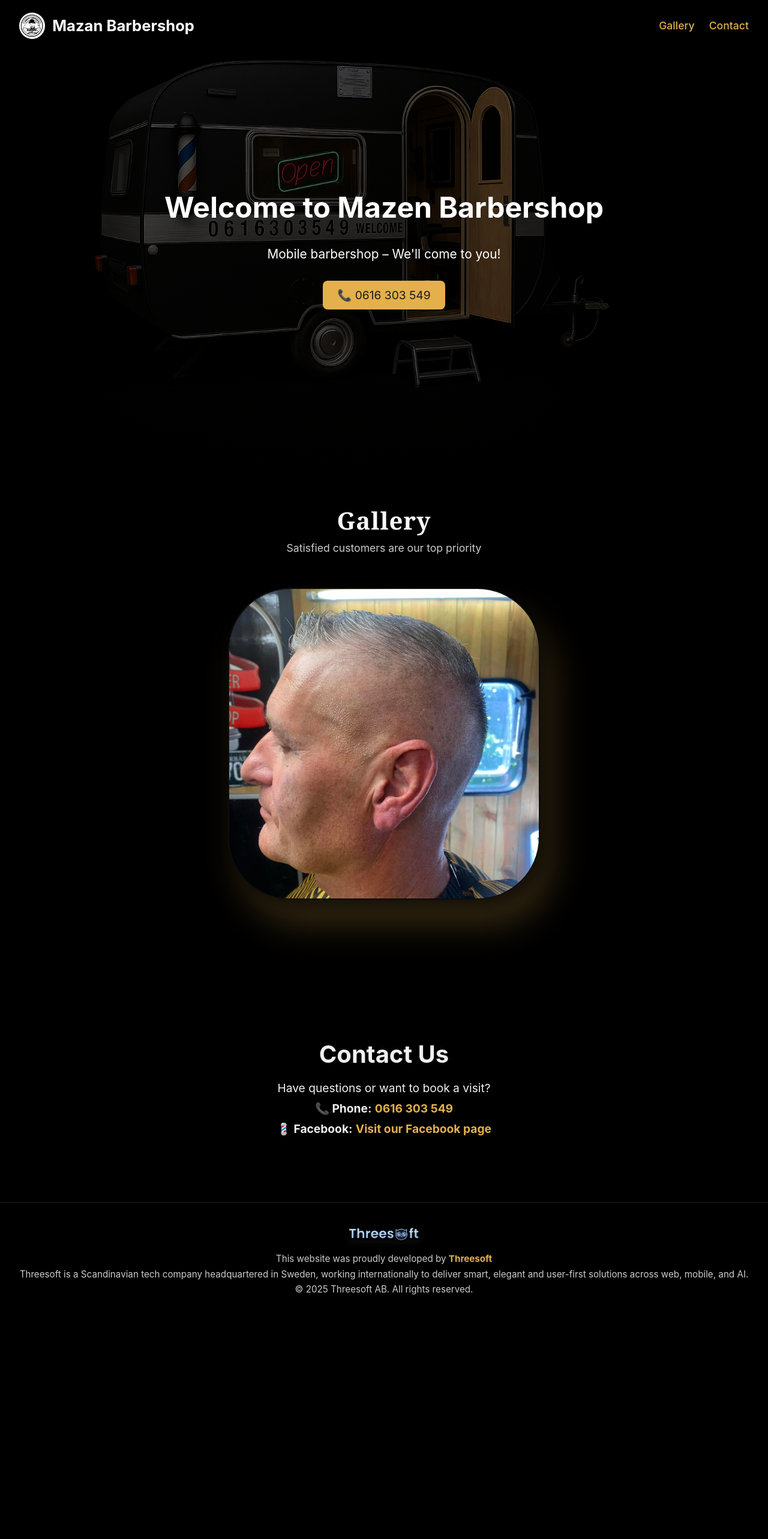
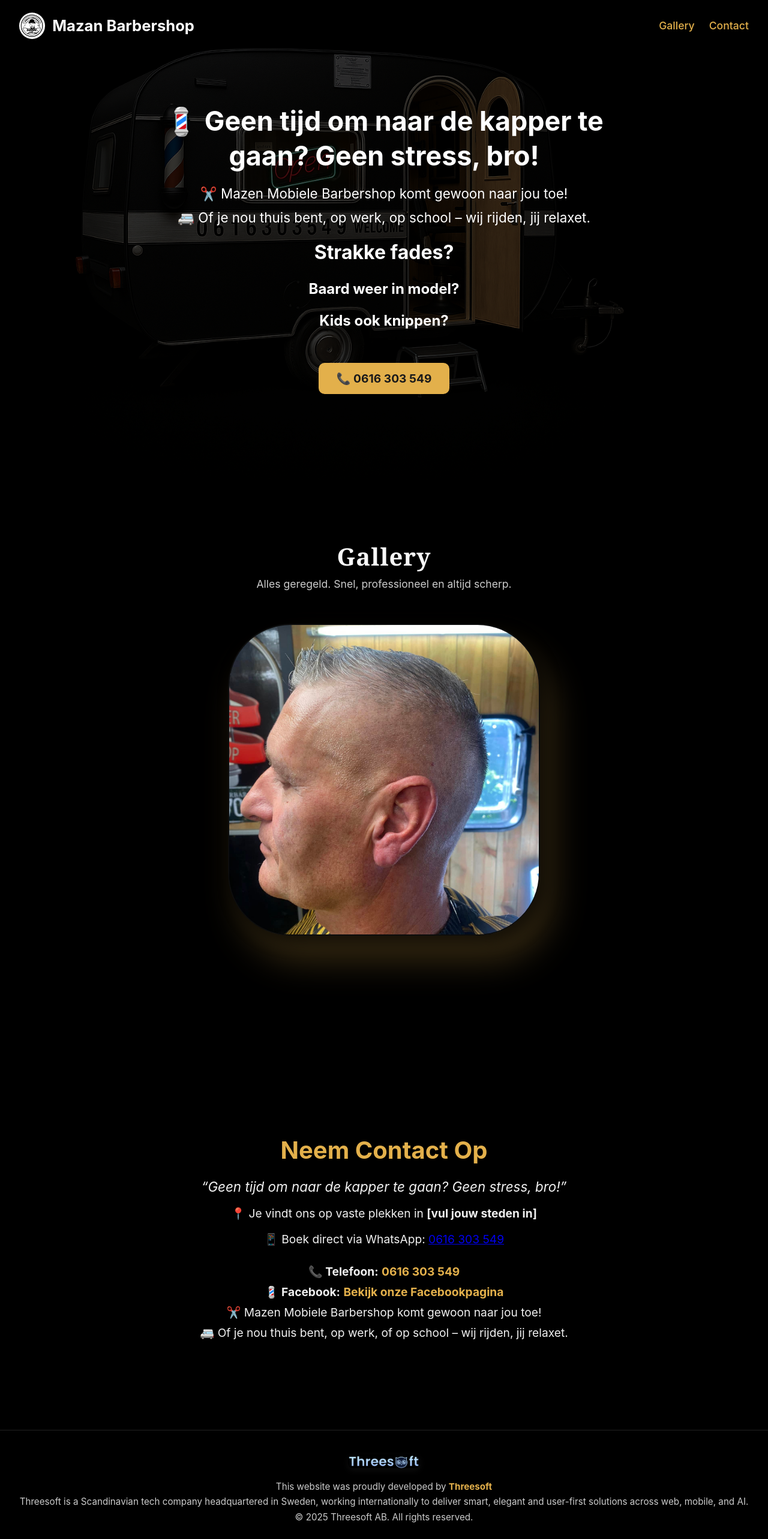
Before and after one commit to AryaEisa/mezanbarbershop, a React (Create React App) app: page / in a window 1280 px wide. Shown: the top 2566 px of the page at 60% size. Before the commit the page ends 2204 px from the top, so only its background shows below. Built offline with nearby package versions, Linux system fonts and the light colour scheme.

Commit message:
update language

```diff
--- a/src/components/css/Contact.css
+++ b/src/components/css/Contact.css
@@ -1,17 +1,34 @@
 .contact-container {
- background: black;
+  background: #000;
   color: #f0f0f0;
-  padding: 100px 20px;
+  padding: 80px 20px;
   text-align: center;
-  min-height: auto;
+  box-sizing: border-box;
 }
 
 .contact-container h2 {
   font-size: 2.5rem;
   margin-bottom: 20px;
+  color: #e3b04b;
 }
 
-.contact-container p {
+.contact-container .slogan {
+  font-size: 1.4rem;
+  font-style: italic;
+  margin-bottom: 10px;
+}
+
+.contact-container .locations,
+.contact-container .whatsapp {
+  font-size: 1.2rem;
+  margin-bottom: 10px;
+}
+
+.contact-info {
+  margin-top: 30px;
+}
+
+.contact-info p {
   font-size: 1.2rem;
   margin: 10px 0;
 }
@@ -25,3 +42,17 @@
 .contact-info a:hover {
   text-decoration: underline;
 }
+
+/* Mobile responsiveness */
+@media (max-width: 768px) {
+  .contact-container h2 {
+    font-size: 2rem;
+  }
+
+  .contact-container .slogan,
+  .contact-container .locations,
+  .contact-container .whatsapp,
+  .contact-info p {
+    font-size: 1rem;
+  }
+}
--- a/src/components/css/HomePage.css
+++ b/src/components/css/HomePage.css
@@ -1,54 +1,115 @@
+/* === HEMSEKTION MED BILD === */
 .home {
   width: 100%;
   height: 100vh;
-  background-color: black;
-  background-image: url('../../images/van.png'); /* Endast om du inte sätter det inline */
-  background-position: center center; /* Centrerar bilden horisontellt + vertikalt */
+  background-color: #000;
+  background-image: url('../../images/van.png');
+  background-position: center center;
   background-repeat: no-repeat;
-  background-size: contain; /* Visa hela bilden utan att beskära */
+  background-size: cover;
   display: flex;
   justify-content: center;
   align-items: center;
   position: relative;
+  overflow: hidden;
 }
 
-
+/* === MÖRK OVERLAY === */
 .overlay {
   position: absolute;
   top: 0;
   left: 0;
   width: 100%;
   height: 100%;
-  background: rgba(0, 0, 0, 0.61); /* mörk overlay */
+  background: rgba(0, 0, 0, 0.7);
   display: flex;
-  flex-direction: column;
   justify-content: center;
   align-items: center;
-  color: white;
   text-align: center;
-  padding: 20px;
+  padding: 2rem;
+  box-sizing: border-box;
+  color: #ffffff;
 }
 
-.overlay h1 {
-  font-size: 3rem;
-  margin-bottom: 1rem;
+/* === TEXTBOX FÖR INNEHÅLL === */
+.text-box {
+  max-width: 850px;
+  margin: 0 auto;
+  padding: 1.5rem;
 }
 
-.overlay p {
-  font-size: 1.3rem;
-  margin-bottom: 2rem;
+.text-box h1 {
+  font-size: 2.8rem;
+  margin-bottom: 1.2rem;
+  line-height: 1.3;
 }
 
+.text-box ul {
+  list-style: none;
+  padding: 0;
+  margin: 0 0 1.5rem;
+}
+
+.text-box ul li {
+  font-size: 1.4rem;
+  margin-bottom: 0.8rem;
+}
+
+.text-box h2 {
+  font-size: 2rem;
+  margin-top: 1rem;
+}
+
+.text-box h3 {
+  font-size: 1.5rem;
+  margin-top: 0.5rem;
+}
+
+/* === CALL TO ACTION KNAPP === */
 .call-now {
+  display: inline-block;
+  margin-top: 2rem;
   font-size: 1.2rem;
   background-color: #e3b04b;
   color: #1a1a1a;
-  padding: 12px 24px;
-  border-radius: 8px;
+  padding: 14px 30px;
+  border-radius: 10px;
   text-decoration: none;
-  transition: background-color 0.3s ease;
+  font-weight: bold;
+  transition: background-color 0.3s ease, transform 0.2s ease;
 }
 
 .call-now:hover {
   background-color: #f5c062;
+  transform: scale(1.05);
 }
+
+/* === SEKTIONSSTIL (galleri, kontakt osv.) === */
+.section {
+  padding: 60px 20px;
+  background-color: #000000;
+}
+
+/* === RESPONSIV DESIGN === */
+@media (max-width: 768px) {
+  .text-box h1 {
+    font-size: 2rem;
+  }
+
+  .text-box ul li {
+    font-size: 1.2rem;
+  }
+
+  .text-box h2 {
+    font-size: 1.5rem;
+  }
+
+  .text-box h3 {
+    font-size: 1.2rem;
+  }
+
+  .call-now {
+    font-size: 1rem;
+    padding: 12px 22px;
+  }
+}
--- a/src/components/js/Contact.js
+++ b/src/components/js/Contact.js
@@ -4,21 +4,27 @@ import '../css/Contact.css';
 function Contact() {
   return (
     <div className="contact-container">
-      <h2>Contact Us</h2>
-      <p>Have questions or want to book a visit?</p>
+      <h2>Neem Contact Op</h2>
+
+      <p className="slogan">“Geen tijd om naar de kapper te gaan? Geen stress, bro!”</p>
+      <p className="locations">📍 Je vindt ons op vaste plekken in <strong>[vul jouw steden in]</strong></p>
+      <p className="whatsapp">📱 Boek direct via WhatsApp: <a href="https://wa.me/31616303549" target="_blank" rel="noopener noreferrer">0616 303 549</a></p>
 
       <div className="contact-info">
-        <p><strong>📞 Phone:</strong> <a href="tel:0616303549">0616 303 549</a></p>
-        <p>
-          <strong>💈 Facebook:</strong>{' '}
+        <p><strong>📞 Telefoon:</strong> <a href="tel:0616303549">0616 303 549</a></p>
+
+        <p><strong>💈 Facebook:</strong>{' '}
           <a
             href="https://www.facebook.com/profile.php?id=100089789767549"
             target="_blank"
             rel="noopener noreferrer"
           >
-            Visit our Facebook page
+            Bekijk onze Facebookpagina
           </a>
         </p>
+
+        <p>✂️ Mazen Mobiele Barbershop komt gewoon naar jou toe!</p>
+        <p>🚐 Of je nou thuis bent, op werk, of op school – wij rijden, jij relaxet.</p>
       </div>
     </div>
   );
--- a/src/components/js/Gallery.js
+++ b/src/components/js/Gallery.js
@@ -19,7 +19,7 @@ function Gallery() {
     <div className="gallery-container">
       <div className="gallery-header">
         <h2>Gallery</h2>
-        <p>Satisfied customers are our top priority</p>
+        <p>Alles geregeld. Snel, professioneel en altijd scherp.</p>
       </div>
 
       {images.map((imgSrc, index) => (
--- a/src/components/js/HomePage.js
+++ b/src/components/js/HomePage.js
@@ -1,5 +1,4 @@
 import React from 'react';
-import vanImage from '../../images/van.png';
 import '../css/HomePage.css';
 import Gallery from './Gallery';
 import Contact from './Contact';
@@ -7,11 +6,22 @@ import Contact from './Contact';
 function HomePage() {
   return (
     <>
-      <div className="home" style={{ backgroundImage: `url(${vanImage})` }}>
+      <div className="home">
         <div className="overlay">
-          <h1>Welcome to Mazen Barbershop</h1>
-          <p>Mobile barbershop – We'll come to you!</p>
-          <a href="tel:0616303549" className="call-now">📞 0616 303 549</a>
+          <div className="text-box">
+            <h1>💈 Geen tijd om naar de kapper te gaan? Geen stress, bro!</h1>
+            <ul>
+              <li>✂️ Mazen Mobiele Barbershop komt gewoon naar jou toe!</li>
+              <li>🚐 Of je nou thuis bent, op werk, op school – wij rijden, jij relaxet.</li>
+            </ul>
+            <h2>Strakke fades?</h2>
+            <h3>Baard weer in model?</h3>
+            <h3>Kids ook knippen?</h3>
+
+            <a href="tel:0616303549" className="call-now" aria-label="Ring Mazen direkt">
+              📞 0616 303 549
+            </a>
+          </div>
         </div>
       </div>
 
```
